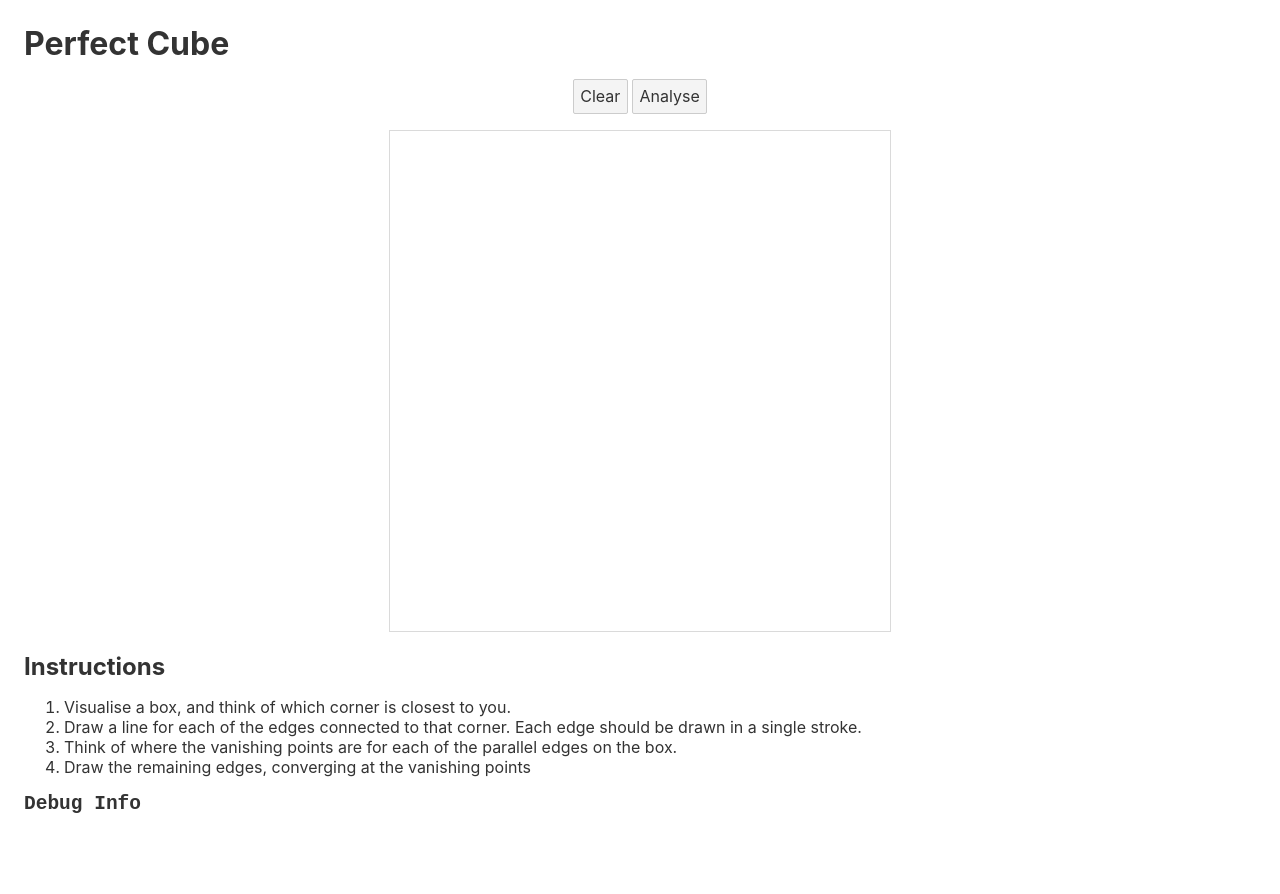
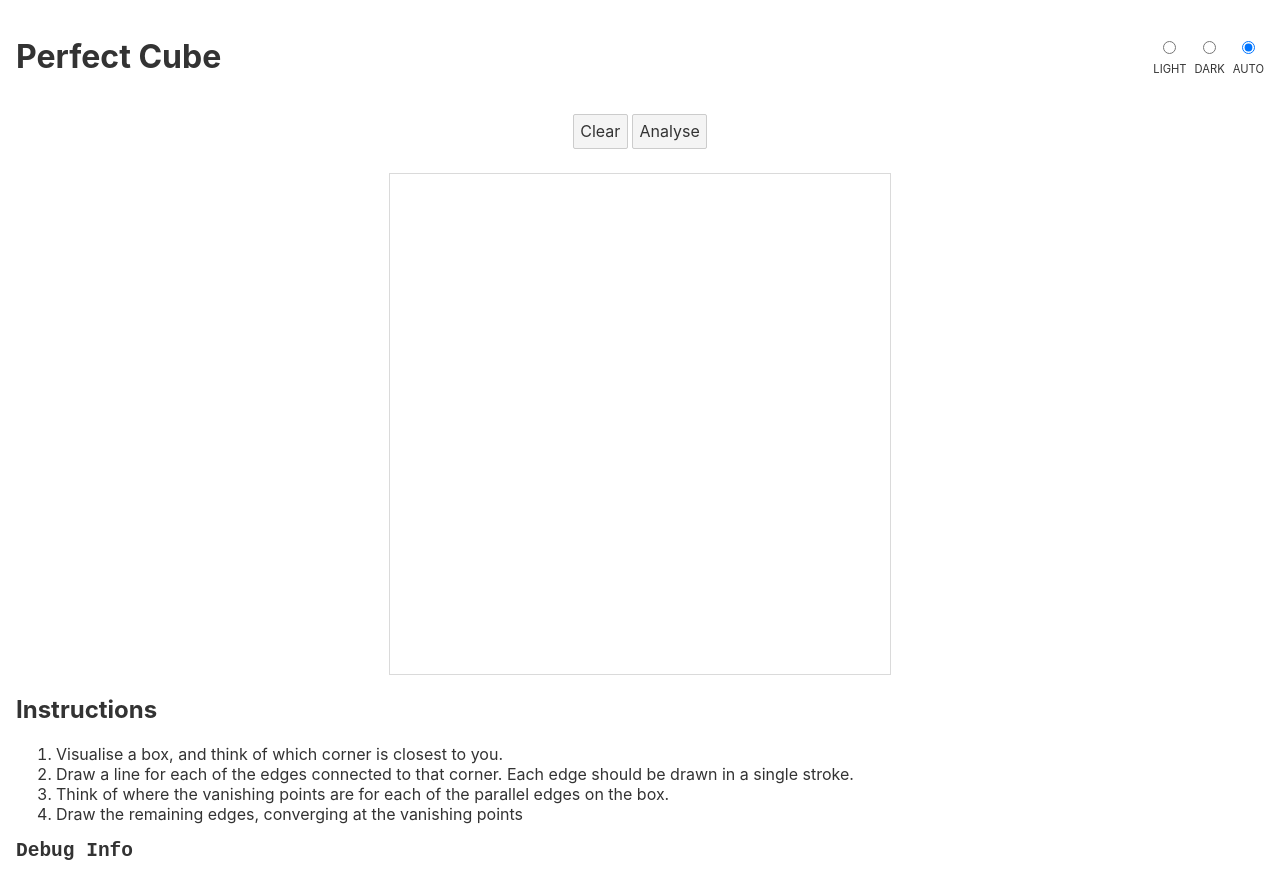
Before and after one commit to PeterW570/perfect-cube, a Svelte app: page / in a window 1280 px wide. Before the commit the page ends 847 px from the top, so only its background shows below. Built offline with nearby package versions, Linux system fonts and the light colour scheme.

Commit message:
basic dark theme and picker

```diff
--- a/public/global.css
+++ b/public/global.css
@@ -1,19 +1,47 @@
-html, body {
+:root {
+	--background: white;
+	--canvas-background: white;
+	--color: #333;
+}
+
+@media (prefers-color-scheme: dark) {
+	:root:not([data-theme]),
+	:root[data-theme='auto'] {
+		--background: #333;
+		--canvas-background: #666;
+		--color: white;
+	}
+}
+
+:root[data-theme='dark'] {
+	--background: #333;
+	--canvas-background: #555;
+	--color: white;
+}
+
+* {
 	position: relative;
+	box-sizing: border-box;
+}
+
+html,
+body {
 	width: 100%;
 	height: 100%;
 }
 
 body {
-	color: #333;
 	margin: 0;
-	padding: 8px;
-	box-sizing: border-box;
-	font-family: -apple-system, BlinkMacSystemFont, "Segoe UI", Roboto, Oxygen-Sans, Ubuntu, Cantarell, "Helvetica Neue", sans-serif;
+	font-family: -apple-system, BlinkMacSystemFont, 'Segoe UI', Roboto,
+		Oxygen-Sans, Ubuntu, Cantarell, 'Helvetica Neue', sans-serif;
+
+	background-color: var(--background);
+	color: var(--color);
+	transition: background 500ms ease-in-out, color 200ms ease;
 }
 
 a {
-	color: rgb(0,100,200);
+	color: rgb(0, 100, 200);
 	text-decoration: none;
 }
 
@@ -22,14 +50,17 @@ a:hover {
 }
 
 a:visited {
-	color: rgb(0,80,160);
+	color: rgb(0, 80, 160);
 }
 
 label {
 	display: block;
 }
 
-input, button, select, textarea {
+input,
+button,
+select,
+textarea {
 	font-family: inherit;
 	font-size: inherit;
 	-webkit-padding: 0.4em 0;
@@ -61,3 +92,31 @@ button:not(:disabled):active {
 button:focus {
 	border-color: #666;
 }
+
+.flow > * {
+	margin-top: 16px;
+}
+
+.flow > :first-child {
+	margin-top: 0;
+}
+
+.hr-flow > * + * {
+	margin-left: 8px;
+}
+
+.flex {
+	display: flex;
+}
+
+.bold {
+	font-weight: bold;
+}
+
+.select-none {
+	user-select: none;
+}
+
+.text-center {
+	text-align: center;
+}
--- a/src/App.svelte
+++ b/src/App.svelte
@@ -1,4 +1,5 @@
 <script>
+	import ThemePicker from './ThemePicker.svelte';
 	import { onMount } from 'svelte';
 	import {
 		deepEqual,
@@ -285,12 +286,15 @@
 </script>
 
 <main class="flow">
-	<h1>Perfect Cube</h1>
-	<div class="buttons">
+	<div class="title-container flex">
+		<h1>Perfect Cube</h1>
+		<ThemePicker />
+	</div>
+	<div class="buttons text-center">
 		<button class="select-none" on:click={clearCanvas}>Clear</button>
 		<button class="select-none" on:click={analyse}>Analyse</button>
 	</div>
-	<div class="artboard select-none">
+	<div class="artboard select-none text-center">
 		<canvas
 			bind:this={canvasEl}
 			on:mousedown={onMouseDown}
@@ -367,34 +371,21 @@
 </main>
 
 <style>
-	* {
-		position: relative;
-		box-sizing: border-box;
-		margin: 0;
-	}
-
-	.flow > * + * {
-		margin: 16px 0;
-	}
-
 	main {
 		padding: 1em;
 		max-width: 40em;
 		margin: 0 auto;
 	}
 
-	.select-none {
-		user-select: none;
+	.title-container {
+		align-items: center;
+		justify-content: space-between;
 	}
 
 	.artboard > canvas {
 		border: 1px solid #dadada;
 		touch-action: none;
-	}
-
-	.artboard,
-	.buttons {
-		text-align: center;
+		background-color: var(--canvas-background);
 	}
 
 	.debug {
@@ -403,10 +394,6 @@
 
 	.debug li {
 		margin: 8px 0;
-	}
-
-	.bold {
-		font-weight: bold;
 	}
 
 	.highlight {
--- /dev/null
+++ b/src/ThemePicker.svelte
@@ -0,0 +1,59 @@
+<script>
+	const STORAGE_KEY = 'user-color-scheme';
+	let theme;
+
+	function setTheme(toSet) {
+		theme = toSet;
+		localStorage.setItem(STORAGE_KEY, theme);
+		document.documentElement.setAttribute('data-theme', theme);
+	}
+
+	function onChangeTheme(e) {
+		setTheme(e.currentTarget.value);
+	}
+
+	setTheme(localStorage.getItem(STORAGE_KEY) || 'auto');
+</script>
+
+<div class="theme-radios flex hr-flow">
+	<div class="text-center">
+		<input
+			type="radio"
+			id="light-theme-radio"
+			name="theme"
+			value="light"
+			bind:group={theme}
+			on:change={onChangeTheme}
+		/>
+		<label for="light-theme-radio">Light</label>
+	</div>
+	<div class="text-center">
+		<input
+			type="radio"
+			id="dark-theme-radio"
+			name="theme"
+			value="dark"
+			bind:group={theme}
+			on:change={onChangeTheme}
+		/>
+		<label for="dark-theme-radio">Dark</label>
+	</div>
+	<div class="text-center">
+		<input
+			type="radio"
+			id="auto-theme-radio"
+			name="theme"
+			value="auto"
+			bind:group={theme}
+			on:change={onChangeTheme}
+		/>
+		<label for="auto-theme-radio">Auto</label>
+	</div>
+</div>
+
+<style>
+	label {
+		text-transform: uppercase;
+		font-size: 0.7rem;
+	}
+</style>
```
